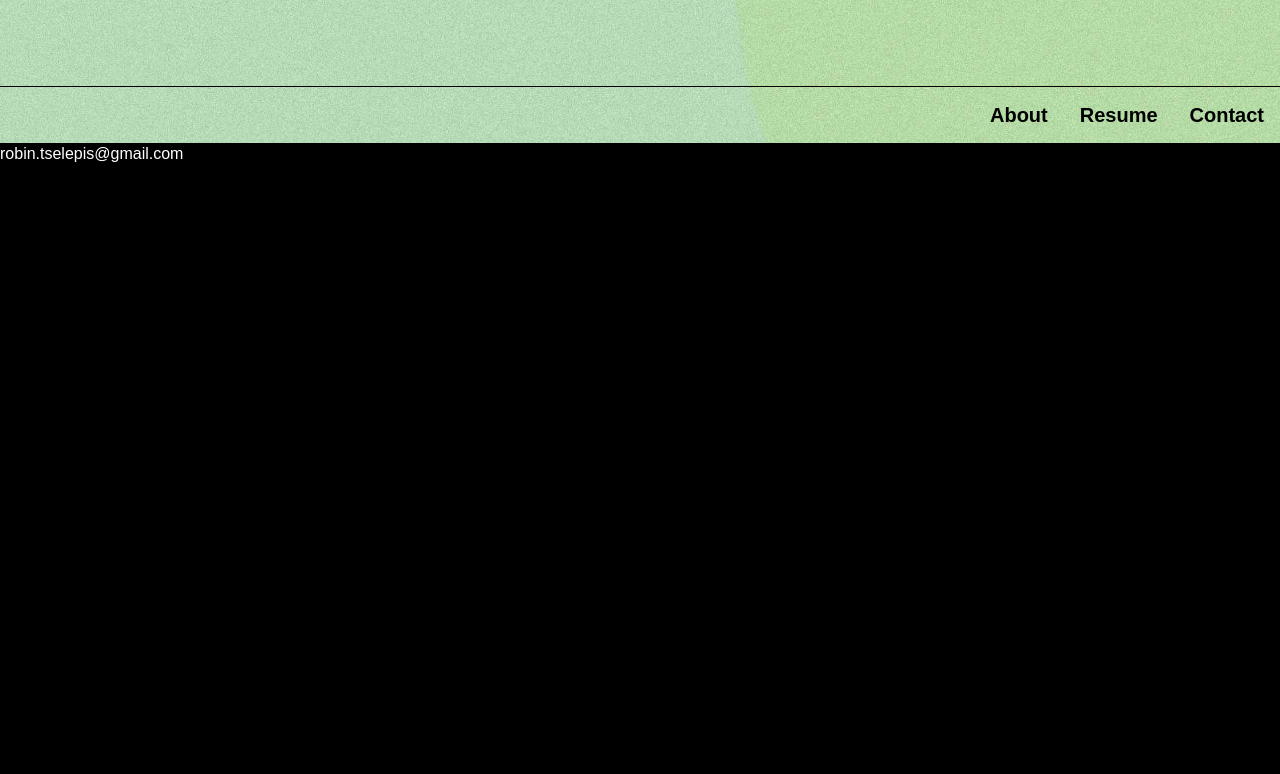
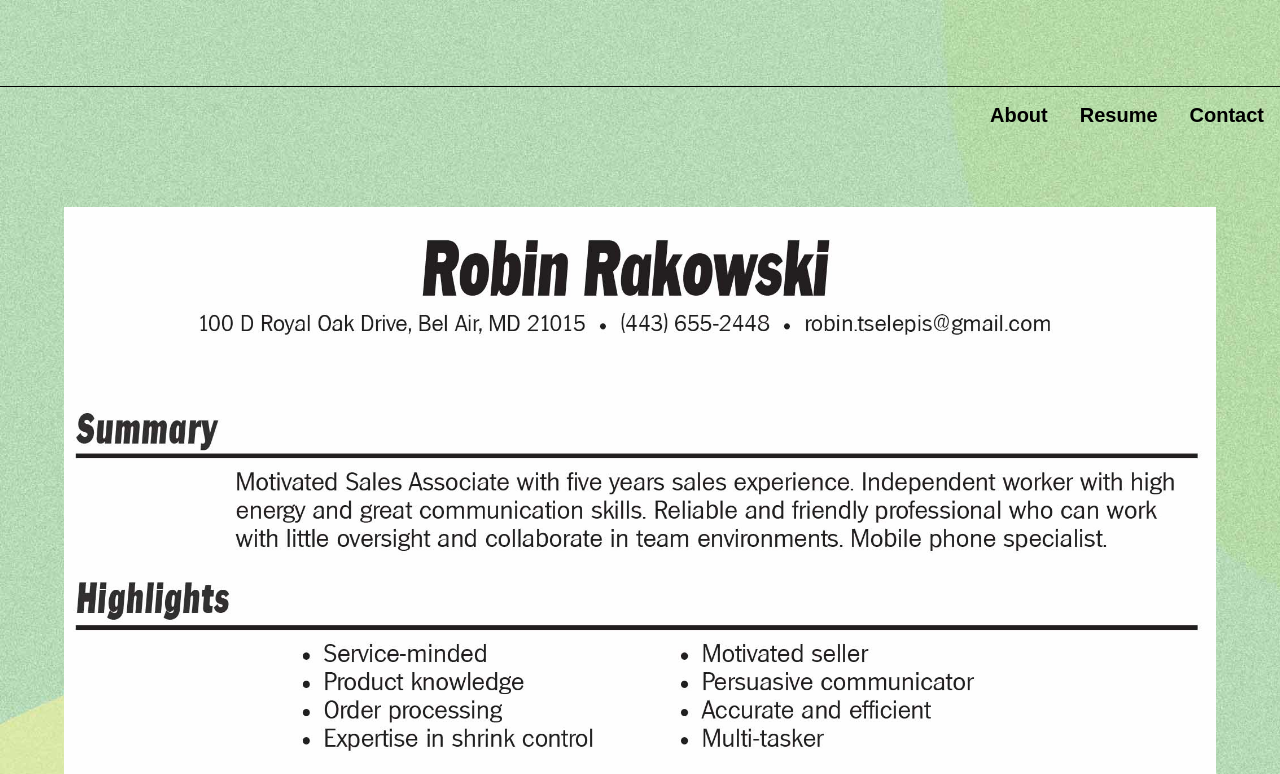
Before and after one commit to rrakowski1/project5rakowski, a plain HTML site: page resume.html in a window 1280 px wide. Shown: the part 169-943 px from the top of the page. Before the commit the page ends 800 px from the top, so only its background shows below. Drawn offline with nearby package versions, Linux system fonts and the light colour scheme.

Commit message:
imported resume

```diff
--- a/less/resume-page.less
+++ b/less/resume-page.less
@@ -18,6 +18,17 @@
   }
 }
 
+.content {
+  float: center;
+  border: 10%;
+}
+
+.resumepaper {
+  width: 100%;
+}
+
+
+
 .footer {
   margin-bottom: 3%;
   color: white;
--- a/resume.html
+++ b/resume.html
@@ -61,8 +61,9 @@
             </ul>
           </div>
 
-
-
+          <div class="content">
+            <img class="resumepaper" src="img/resume.jpg"/>
+          </div>
 
         </div><!-- End .site-container -->
 
```
Also changed, not shown: css/main.css, img/resume.jpg (added).
